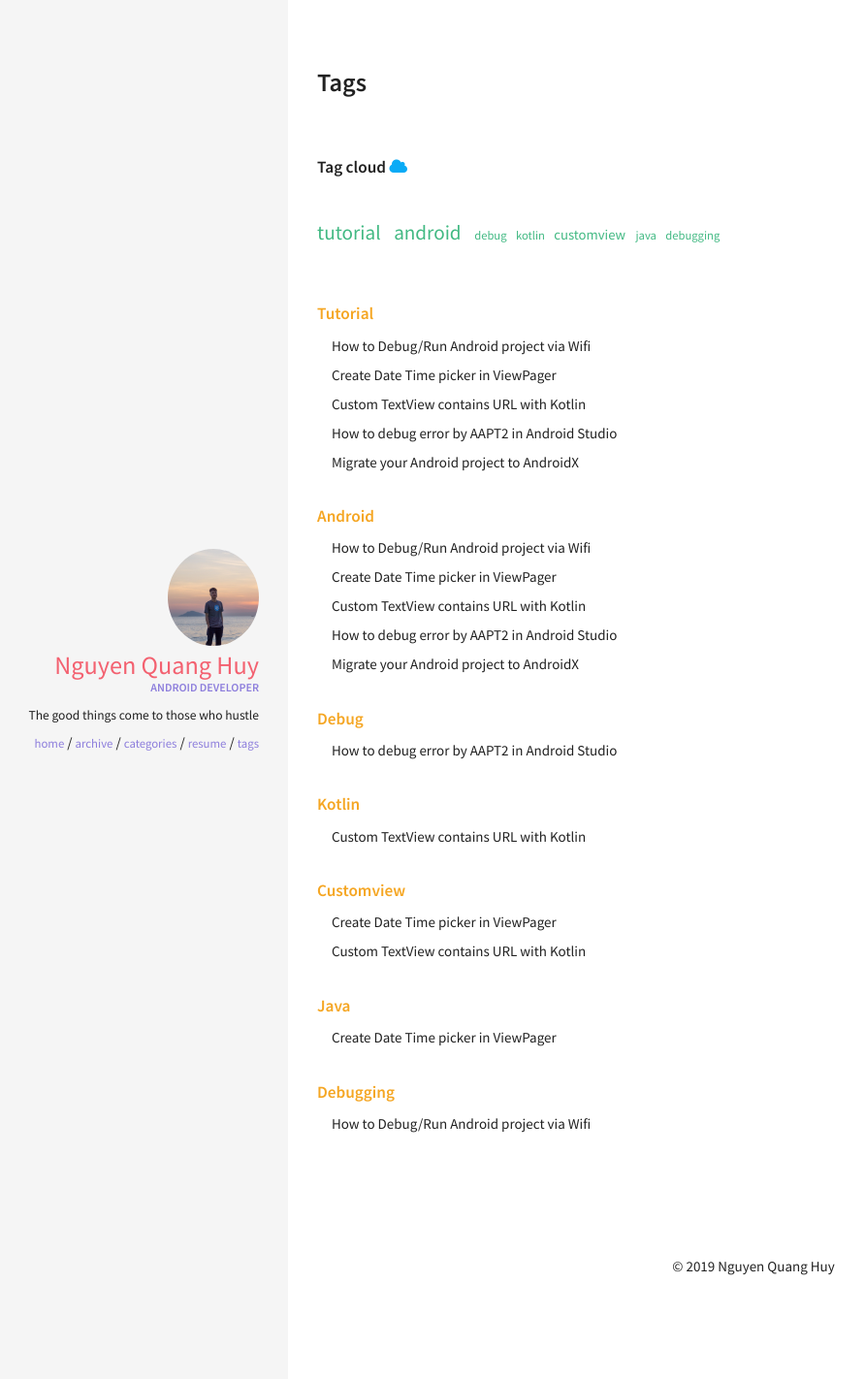
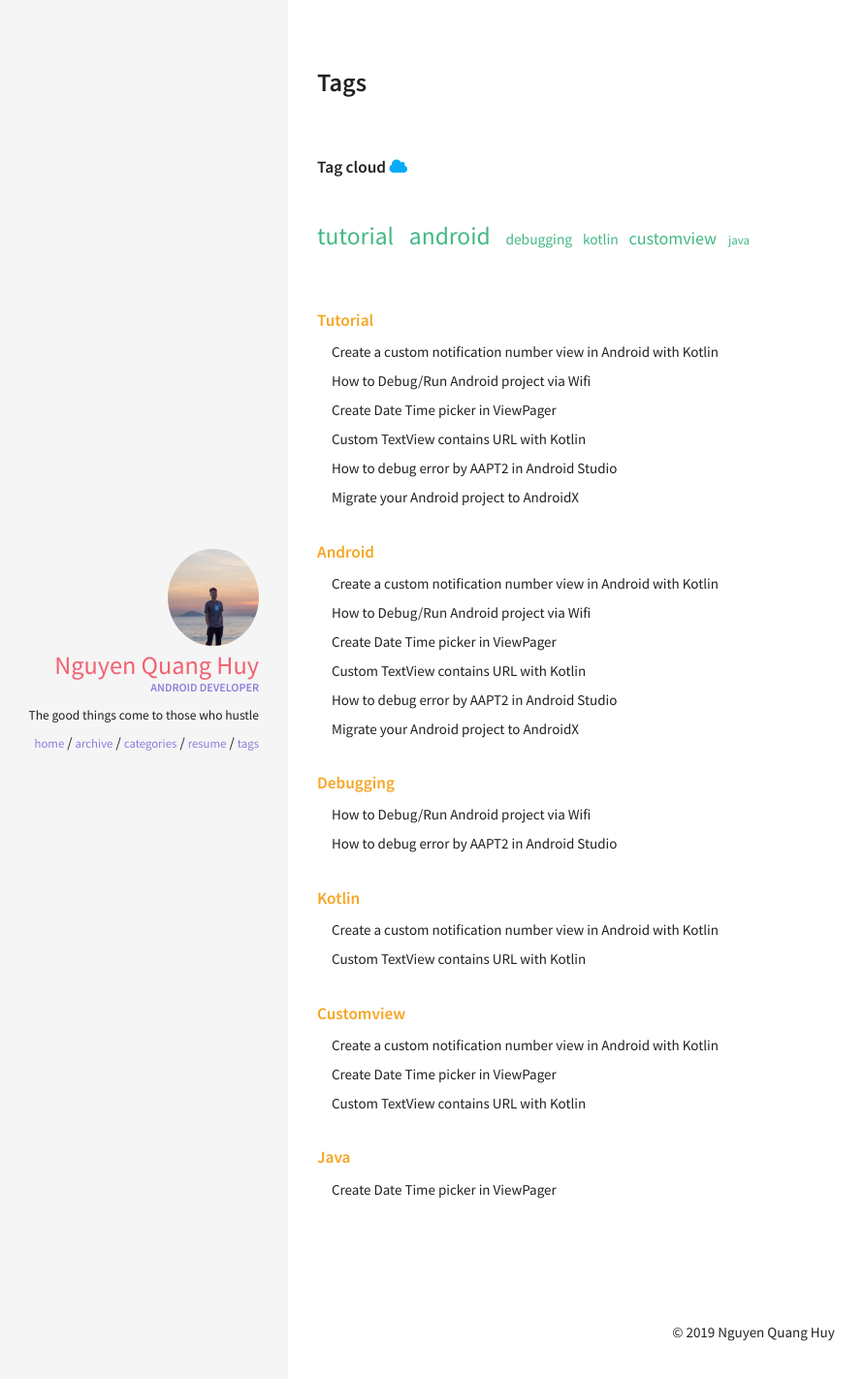
Before and after one commit to huynguyennovem/huynguyennovem.github.io, a Jekyll site: the page built from tags.html, in a window 1280 px wide. Shown: the top 1422 px of the page at 97% size, without its empty margins (23-915 px from the left). Built offline with Jekyll 4.4.1, drawn with Linux system fonts in a browser that asks for light colours; some of the changed lines change nothing that is shown.

Commit message:
add new post

````diff
--- a/_posts/2019-09-05-how-to-debug-error-by-aapt2-in-android-studio.md
+++ b/_posts/2019-09-05-how-to-debug-error-by-aapt2-in-android-studio.md
@@ -3,9 +3,9 @@ layout: post
 title:  "How to debug error by AAPT2 in Android Studio"
 excerpt: "AAPT2 (Android Asset Packaging Tool)  is a build tool that Android Studio and Android Gradle Plugin use to compile and package your app’s resources."
 date:   2019-09-05 09:35:00
-categories: [tutorial, android, debug]
+categories: [tutorial, android, debugging]
 comments: true
-tags: [tutorial, android, debug]
+tags: [tutorial, android, debugging]
 ---
 [AAPT2](https://developer.android.com/studio/command-line/aapt2) (Android Asset Packaging Tool)  is a build tool that Android Studio and Android Gradle Plugin use to compile and package your app’s resources.
 Sometime, you may got some errors like this:
--- /dev/null
+++ b/_posts/2019-09-18-custom-notification-number-view-in-android.md
@@ -0,0 +1,89 @@
+---
+layout: post
+title:  "Create a custom notification number view in Android with Kotlin"
+date:   2019-09-17 10:30:00
+excerpt: "This tutorial will show you how to create a custom notification number view in Android with Kotlin"
+categories: [tutorial, android, kotlin, customview]
+comments: true
+tags: [tutorial, android, kotlin, customview]
+---
+This tutorial will show you how to create a custom notification number view in Android with Kotlin
+
+1. Create a styleable:
+    ```xml
+    <declare-styleable name="CustomNotificationTextView">
+        <attr name="limitEnd" format="integer"/>
+    </declare-styleable>
+    ```
+
+2. Create custom view `CustomNotificationTextView`:
+    ```kotlin
+    class CustomSquareTextView : TextView {
+
+        var initTextStr: String? = null
+        var outputTextStr: String? = null
+
+
+        constructor(context: Context, attrs: AttributeSet) : super(context, attrs) {
+            init(attrs)
+        }
+
+        constructor (context: Context, attrs: AttributeSet, defStyle: Int) : super(context, attrs, defStyle) {
+            init(attrs)
+        }
+
+        override fun onMeasure(widthMeasureSpec: Int, heightMeasureSpec: Int) {
+            super.onMeasure(widthMeasureSpec, widthMeasureSpec)
+            val width = this.measuredWidth
+            val height = this.measuredHeight
+            val size = Math.max(width, height)
+            val widthSpec = MeasureSpec.makeMeasureSpec(size, MeasureSpec.EXACTLY)
+            val heightSpec = MeasureSpec.makeMeasureSpec(height, MeasureSpec.EXACTLY)
+            super.onMeasure(widthSpec, heightSpec)
+        }
+
+        private fun init(attrs: AttributeSet) {
+            if (text!!.isEmpty())
+                return
+            initTextStr = text!!.toString()
+            outputTextStr = initTextStr
+            val attributeArray = context.obtainStyledAttributes(
+                    attrs,
+                    R.styleable.CustomSquareTextView)
+            val limitEnd = attributeArray.getInteger(R.styleable.CustomSquareTextView_limitEnd, 0)
+            attributeArray.recycle()
+            val castText = OtherUtil.isNumber(initTextStr!!)
+            if (castText.first) {
+                if (castText.second >= limitEnd) {
+                    outputTextStr = "$limitEnd+"
+                }
+            }
+            this.text = outputTextStr
+        }
+
+    }
+    ```
+In here, when the value number is larger than `limitEnd`, it will be display with `+` icon.
+
+3. Apply to layout:
+
+    ```xml
+    <com.sample.widget.CustomNotificationTextView
+        android:layout_width="wrap_content"
+        android:layout_height="wrap_content"
+        android:layout_gravity="end|top"
+        android:background="@drawable/notify_bg"
+        android:gravity="center"
+        android:padding="2dp"
+        android:text="999999"
+        app:limitEnd="100"
+        android:textColor="@android:color/white"
+        android:textSize="8sp" />
+    ```
+
+4. The result:
+
+    <img src="/static/img/notify_number.png" width="20%" height="20%" />
+
+
+Happy Coding!
````
Also changed, not shown: _posts/2019-09-17-how-to-debug-run-to-android-project-via-wifi.md (renamed from _posts/2019-09-17-How-to-Debug-Run-to-Android-project-via-Wifi.md), static/img/notify_number.png (added).
